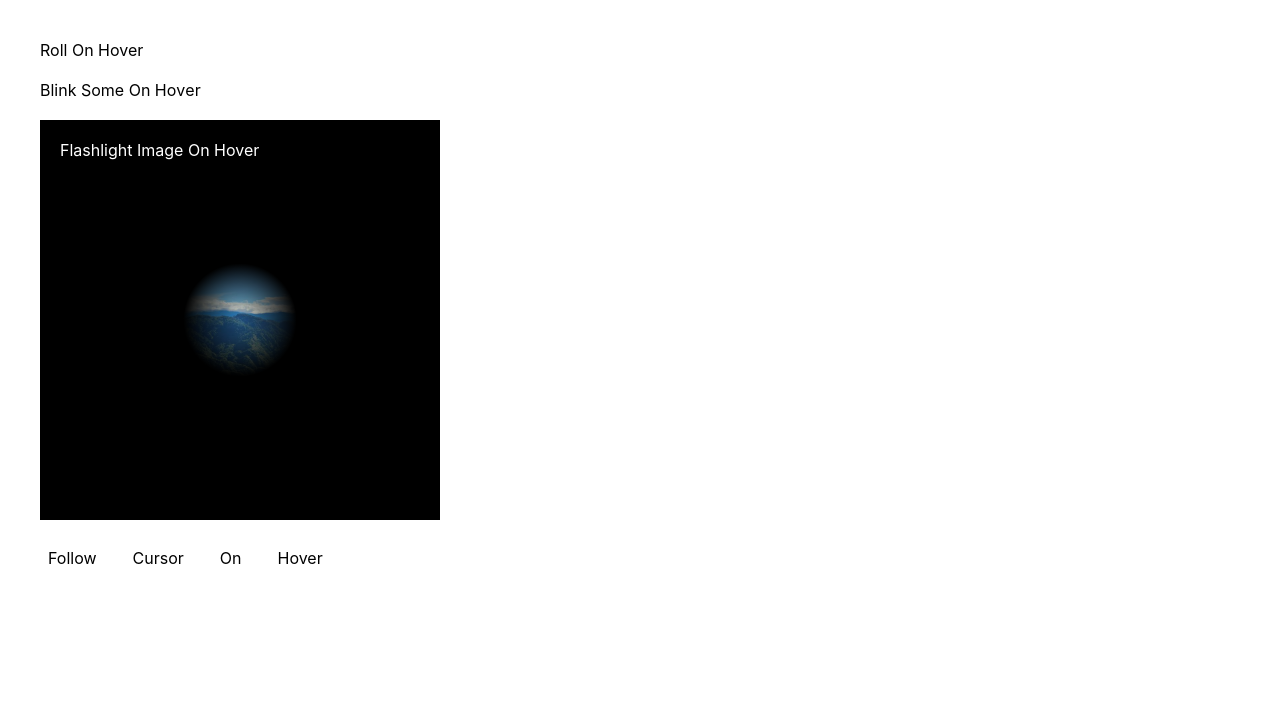
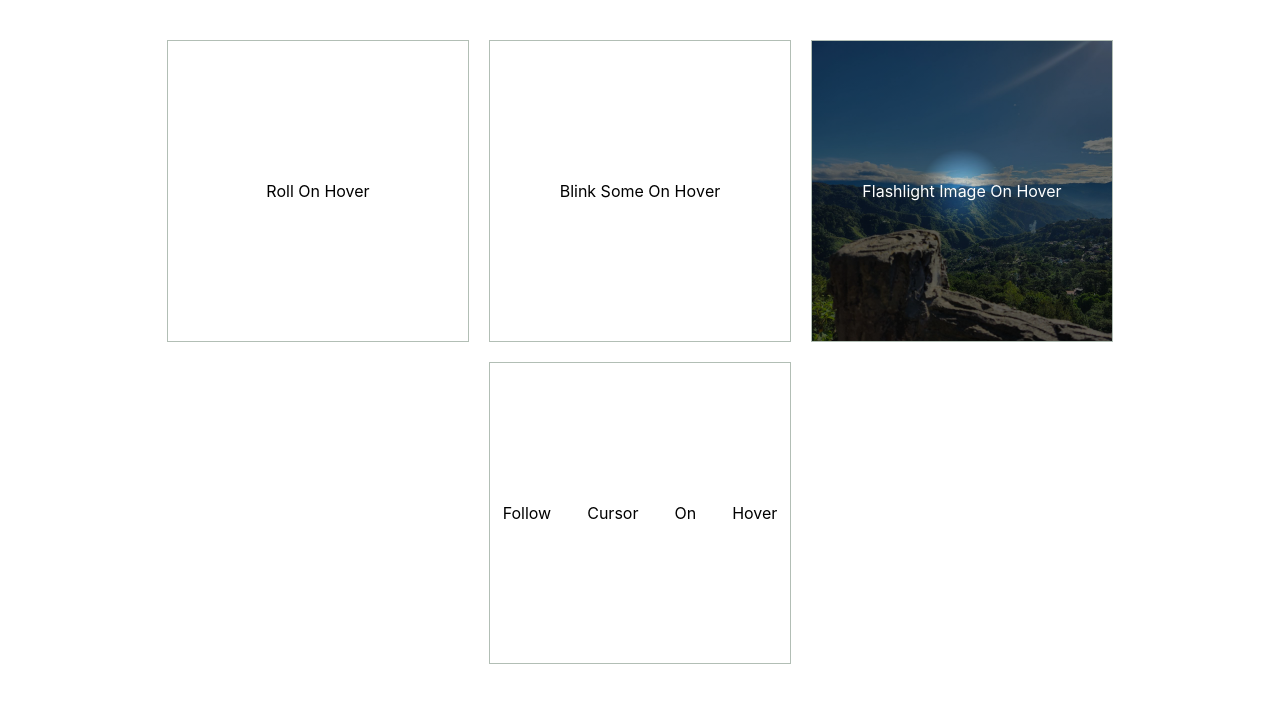
Before and after one commit to mamangss/components, a React (Create React App) app: page / in a window 1280 px wide. Shown: the top 702 px of the page. Built offline with nearby package versions, Linux system fonts and the light colour scheme.

Commit message:
feat: viewer list

```diff
--- a/src/App.module.scss
+++ b/src/App.module.scss
@@ -1,6 +1,11 @@
 .app {
 	padding: 40px;
-	display: flex;
-	flex-direction: column;
-	gap: 20px;
+
+	.viewerList {
+		display: flex;
+		flex-direction: row;
+		gap: 20px;
+		flex-wrap: wrap;
+		justify-content: center;
+	}
 }
--- a/src/App.tsx
+++ b/src/App.tsx
@@ -4,26 +4,39 @@ import { BlinkSomeOnHover } from './components/BlinkSomeOnHover';
 import { FlashlightImageOnHover } from './components/FashlightImageOnHover';
 import dummyImg from './assets/images/dummy.jpg';
 import { FollowCursorOnHover } from './components/FollowCursorOnHover';
+import { Viewer } from './components/Viewer';
 
 const App = () => {
 
 	return (
 		<div className={styles.app}>
+
+			<div className={styles.viewerList}>
+				<Viewer>
 					<RollOnHover>
 						Roll On Hover
 					</RollOnHover>
+				</Viewer>
 
+				<Viewer>
 					<BlinkSomeOnHover
 						text={'Blink Some On Hover'}
 					/>
+				</Viewer>
 
+				<Viewer>
 					<FlashlightImageOnHover
 						imageUrl={dummyImg}
 					/>
+				</Viewer>
 
+				<Viewer>
 					<FollowCursorOnHover
 						list={['Follow', 'Cursor', 'On', 'Hover']}
 					/>
+				</Viewer>
+			</div>
+
 		</div>
 	);
 }
--- a/src/components/FashlightImageOnHover/FlashlightImageOnHover.module.scss
+++ b/src/components/FashlightImageOnHover/FlashlightImageOnHover.module.scss
@@ -1,15 +1,18 @@
 .flashlightImageOnHover {
 	position: relative;
-	width: 400px;
-	height: 400px;
+	width: 100%;
+	height: 100%;
 	z-index: 1;
 
 	.title {
+		width: 100%;
 		position: absolute;
 		color: #FFFFFF;
-		top: 20px;
-		left: 20px;
+		top: 50%;
+		left: 50%;
+		transform: translateX(-50%) translateY(-50%);
 		z-index: 2;
+		text-align: center;
 	}
 
 	.image {
@@ -27,7 +30,7 @@
 			top: 50%;
 			left: 50%;
 			transform: translateX(-50%) translateY(-50%);
-			background-image: radial-gradient(circle at center, transparent, #000000 10%);
+			background-image: radial-gradient(circle at center, transparent, #00000090 10%);
 		}
 	}
 
--- /dev/null
+++ b/src/components/Viewer/Viewer.module.scss
@@ -0,0 +1,8 @@
+.viewer {
+	width: 300px;
+	height: 300px;
+	border: 1px solid #B2BEB5;
+	display: flex;
+	justify-content: center;
+	align-items: center;
+}
--- /dev/null
+++ b/src/components/Viewer/Viewer.tsx
@@ -0,0 +1,16 @@
+import { IViewerProps } from '.';
+import styles from './Viewer.module.scss';
+
+const Viewer: React.FC<IViewerProps> = ({
+	children = <></>,
+	className = ''
+}) => {
+
+	return (
+		<div className={`${styles.viewer} ${className}`}>
+			{children}
+		</div>
+	)
+};
+
+export default Viewer;
--- /dev/null
+++ b/src/components/Viewer/index.ts
@@ -0,0 +1,6 @@
+export { default as Viewer } from './Viewer';
+
+export interface IViewerProps {
+	children: React.ReactNode;
+	className?: string;
+};
```
Lines whose indentation alone changed are shown as unchanged.
